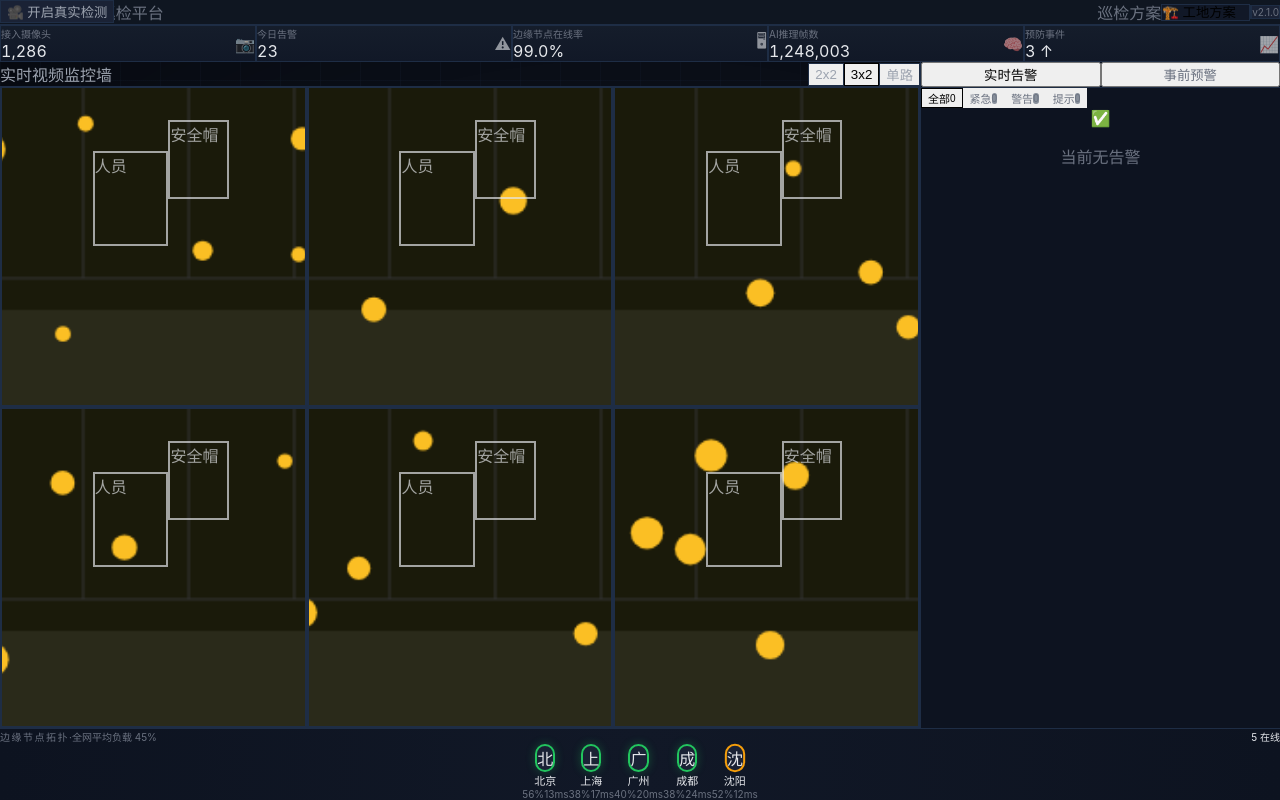
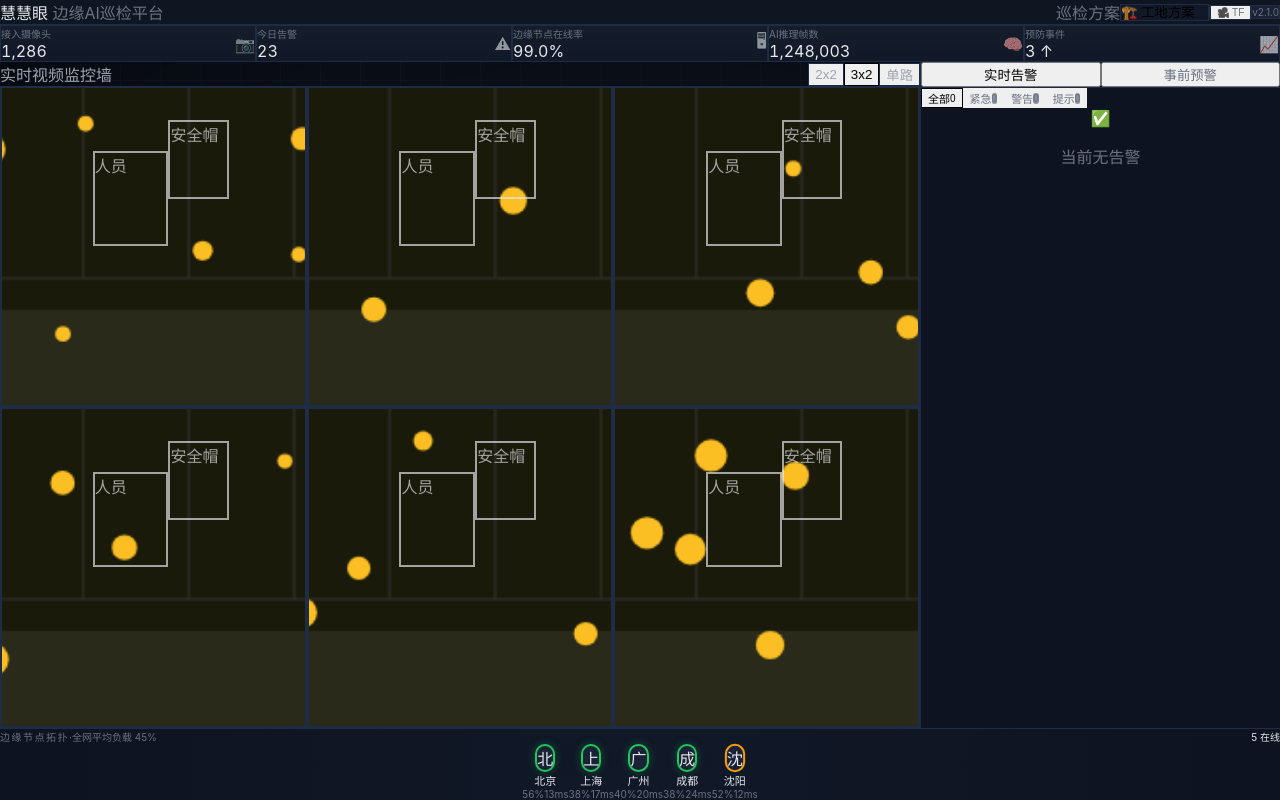
Before and after one commit to Jibz233/edge-guard-demo, a Next.js app: page / in a window 1280 px wide. Built offline with nearby package versions, Linux system fonts and the light colour scheme.

Commit message:
fix: move TF toggle into TopBar to prevent overlap with platform name

```diff
--- a/app/components/TfDetector.tsx
+++ b/app/components/TfDetector.tsx
@@ -82,26 +82,23 @@ export default function TfDetector() {
   }, [tfEnabled]);
 
   return (
-    <div className="fixed bottom-4 right-4 z-50">
-      <button
-        onClick={toggleTf}
-        className={`px-3 py-1.5 rounded-lg text-sm font-medium transition-all ${
-          tfEnabled
-            ? 'bg-green-600 text-white shadow-lg shadow-green-600/30'
-            : 'bg-[#1a2235] border border-[#1e2d45] text-[#9ca3af] hover:border-green-500/50'
-        }`}
-      >
-        {tfEnabled ? '🧠 TF检测中...' : '🎥 开启真实检测'}
-      </button>
-
     <AnimatePresence>
       {tfEnabled && (
         <motion.div
-            initial={{ opacity: 0, scale: 0.9, y: 10 }}
-            animate={{ opacity: 1, scale: 1, y: 0 }}
-            exit={{ opacity: 0, scale: 0.9, y: 10 }}
-            className="absolute bottom-full mb-2 right-0 w-80 bg-[#111827] border border-[#1e2d45] rounded-xl overflow-hidden shadow-2xl"
+          initial={{ opacity: 0, y: 20, scale: 0.95 }}
+          animate={{ opacity: 1, y: 0, scale: 1 }}
+          exit={{ opacity: 0, y: 20, scale: 0.95 }}
+          className="fixed bottom-16 right-4 z-40 w-72 bg-[#111827] border border-[#1e2d45] rounded-xl overflow-hidden shadow-2xl"
         >
+          <div className="flex items-center justify-between px-3 py-2 bg-[#0d1320] border-b border-[#1e2d45]">
+            <span className="text-xs font-medium">🧠 实时AI检测</span>
+            <button
+              onClick={toggleTf}
+              className="text-[#6b7280] hover:text-white text-sm transition-colors"
+            >
+              ✕
+            </button>
+          </div>
           <div className="relative">
             <video ref={videoRef} className="w-full" muted playsInline />
             <canvas
@@ -110,26 +107,28 @@ export default function TfDetector() {
             />
             {loading && (
               <div className="absolute inset-0 flex items-center justify-center bg-black/60">
-                  <div className="text-sm text-white">加载模型中...</div>
+                <div className="text-xs text-white">加载模型中...</div>
               </div>
             )}
             {error && (
               <div className="absolute inset-0 flex items-center justify-center bg-black/60">
-                  <div className="text-sm text-red-400 text-center px-4">{error}</div>
+                <div className="text-xs text-red-400 text-center px-3">{error}</div>
               </div>
             )}
           </div>
-            <div className="p-2 text-xs text-[#9ca3af]">
+          <div className="px-3 py-2 text-[10px] text-[#6b7280] bg-[#0d1320] border-t border-[#1e2d45]">
             检测到 {detections.length} 个目标
-              {detections.slice(0, 3).map((d: any, i: number) => (
-                <span key={i} className="ml-2 text-green-400">
-                  {d.class} ({Math.round(d.score * 100)}%)
+            {detections.slice(0, 2).map((d: any, i: number) => (
+              <span key={i} className="ml-1.5 text-green-400">
+                {d.class}({Math.round(d.score * 100)}%)
               </span>
             ))}
+            {detections.length === 0 && !loading && (
+              <span className="ml-1.5 text-[#6b7280]">—</span>
+            )}
           </div>
         </motion.div>
       )}
     </AnimatePresence>
-    </div>
   );
 }
--- a/app/components/TopBar.tsx
+++ b/app/components/TopBar.tsx
@@ -10,6 +10,7 @@ export default function TopBar() {
   const currentScenario = useStore((s) => s.currentScenario);
   const setScenario = useStore((s) => s.setScenario);
   const tfEnabled = useStore((s) => s.tfEnabled);
+  const toggleTf = useStore((s) => s.toggleTf);
 
   return (
     <header className="h-12 border-b border-[#1e2d45] bg-[#0f1621] flex items-center justify-between px-5 shrink-0 backdrop-blur-sm">
@@ -43,6 +44,17 @@ export default function TopBar() {
         </div>
 
         <div className="flex items-center gap-2 ml-1 pl-3 border-l border-[#1e2d45]">
+          <button
+            onClick={toggleTf}
+            className={`text-[10px] px-2 py-0.5 rounded border transition-all ${
+              tfEnabled
+                ? 'bg-green-600/20 border-green-500/30 text-green-400'
+                : 'border-[#1e2d45] text-[#6b7280] hover:border-cyan-500/30 hover:text-cyan-400'
+            }`}
+            title={tfEnabled ? '关闭真实检测' : '开启真实检测'}
+          >
+            {tfEnabled ? '🧠 TF' : '🎥 TF'}
+          </button>
           <span className="text-[10px] text-[#6b7280] bg-[#1a2235] px-1.5 py-0.5 rounded border border-[#1e2d45]">
             v2.1.0
           </span>
```
Lines whose indentation alone changed are shown as unchanged.
